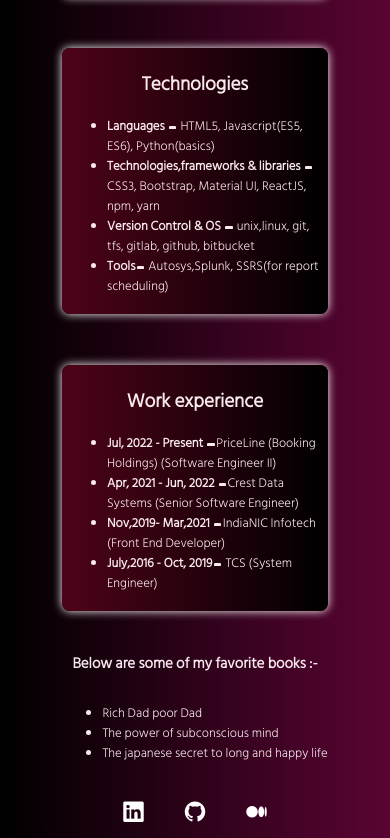
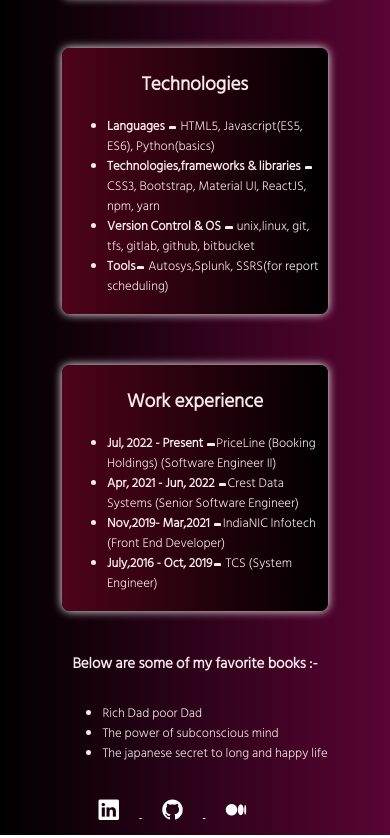
Before and after one commit to prkm93/mark-three-my-portfolio, a plain HTML site: page index.html in a window 390 px wide. Shown: the part 397-1235 px from the top of the page. Drawn offline with nearby package versions, Linux system fonts and the light colour scheme.

Commit message:
Added styles

```diff
--- a/style.css
+++ b/style.css
@@ -2,7 +2,9 @@
 @import url('https://fonts.googleapis.com/css2?family=Hind+Siliguri:wght@300&display=swap');
 body{
     font-family: 'Hind Siliguri', sans-serif;
+    position: relative;
     font-size: 18px;
+    min-height: 100vh;
     font-weight: 500;
     color: rgb(248, 233, 236);
     background:linear-gradient(to right, rgb(0, 0, 0), rgb(90, 4, 51));
@@ -39,7 +41,7 @@
 }
 .section-content{
     margin: 0 auto;
-    padding: 2em;
+    padding: 2em 2em 5em 2em;
 }
 li{
     text-align: left;
@@ -129,14 +131,14 @@
 }
 
 footer {
-    display: flex;
-    flex-direction: row;
-    justify-content: center;
-    align-items: center;
+    position: absolute;
+    bottom: 0;
+    left: 40%;
 }
 
 .footer-link {
     color: white;
+    list-style-type: none;
 }
 .bi {
     margin: 1em;
@@ -151,6 +153,9 @@
 @media only screen and (max-width: 912px) {
     .detail-box {
         width: 70%;
+    }
+    footer {
+        left: 25%;
     }
 }
 @media only screen and (max-width: 768px) {
@@ -170,6 +175,9 @@
     .detail-box {
         width: 85%;
     }
+    footer {
+        left: 20%;
+    }
 }
 
 @media screen and (max-width: 425px) {
@@ -187,4 +195,7 @@
     .detail-box {
         width: 20rem;
     }
+    footer{
+        left: 20%;
+    }
 }
```
